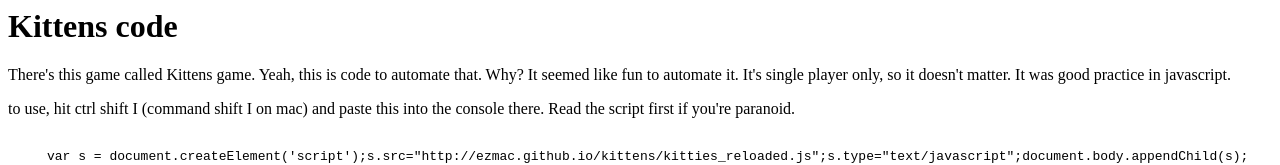
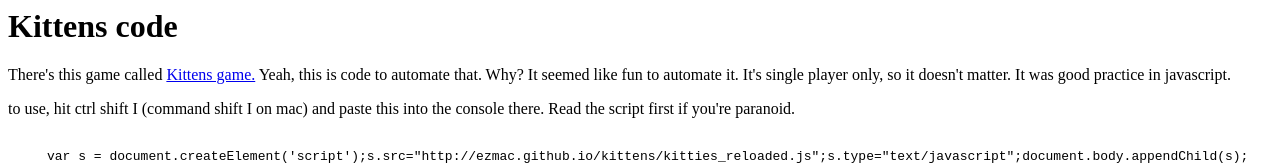
Before and after one commit to ezmac/kittens, a plain HTML site: page index.html in a window 1280 px wide. Shown: the top 165 px of the page. Drawn offline with Linux system fonts and the light colour scheme.

Commit message:
add link to index.html

```diff
--- a/index.html
+++ b/index.html
@@ -5,7 +5,7 @@
   <body>
     <h1>Kittens code</h1>
     <p>
-      There's this game called Kittens game.  Yeah, this is code to automate that.  Why?  It seemed like fun to automate it.  It's single player only, so it doesn't matter.  It was good practice in javascript.
+      There's this game called <a href="http://bloodrizer.ru/games/kittens/#"> Kittens game.</a>  Yeah, this is code to automate that.  Why?  It seemed like fun to automate it.  It's single player only, so it doesn't matter.  It was good practice in javascript.
     </p>
     <p>
       to use, hit ctrl shift I (command shift I on mac) and paste this into the console there.  Read the script first if you're paranoid.
@@ -15,7 +15,6 @@
      var s = document.createElement('script');s.src="http://ezmac.github.io/kittens/kitties_reloaded.js";s.type="text/javascript";document.body.appendChild(s);
       </code>
       </pre>
-
     </p>
     <h2>Why</h2>
     <p>I wanted to "hack" it as much as possible, I tried to stay outside the game's code whenever possible.  I tried to stay out of the game's code, reverse engineering where I had to.  I didn't want to directly call parts of the game's code where I could avoid it by sending click events.  At some point I gave up and decided to go hybrid.  This is a project just for fun.  If you want to use it and find a bug, drop me an email and I'll see what I can do.
```
